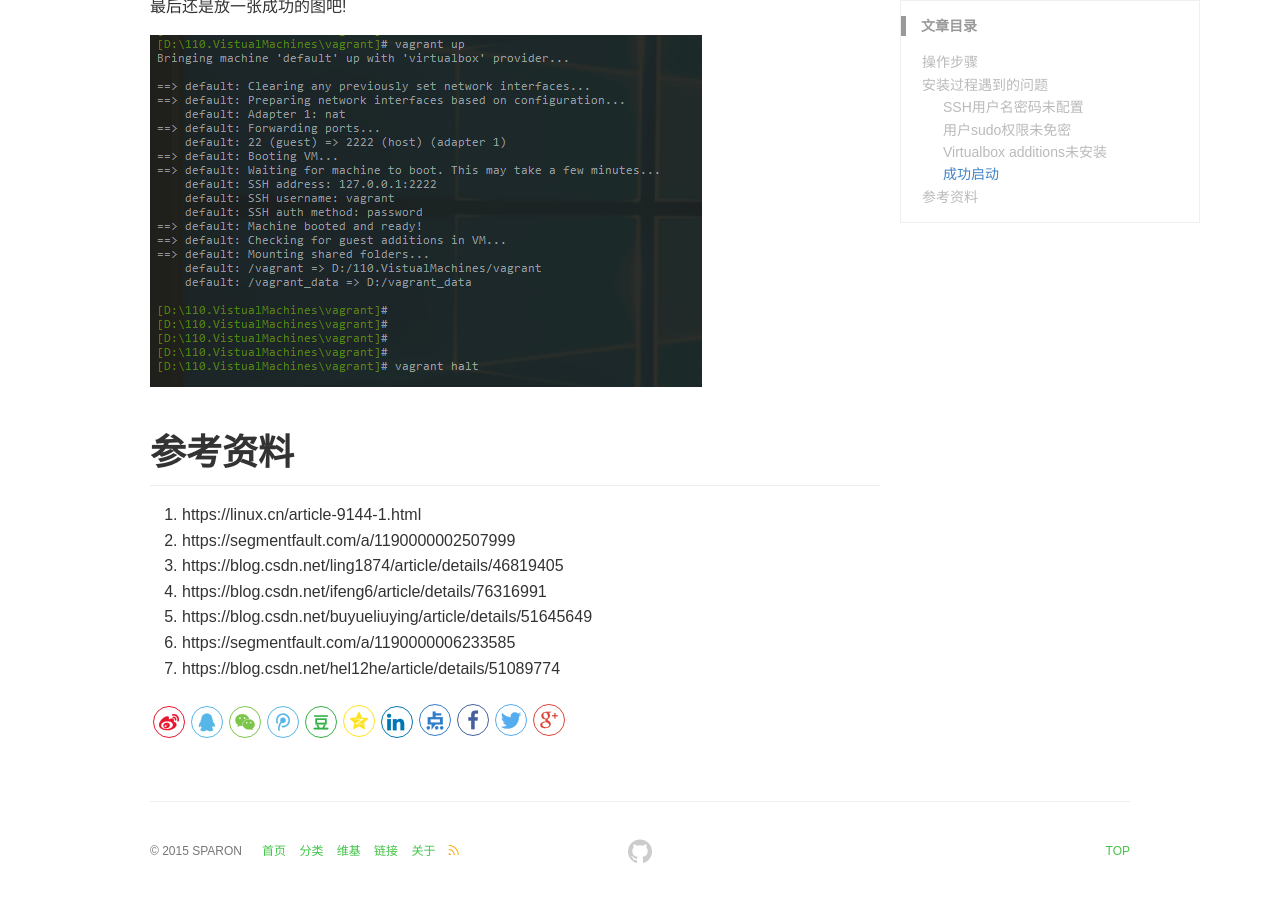
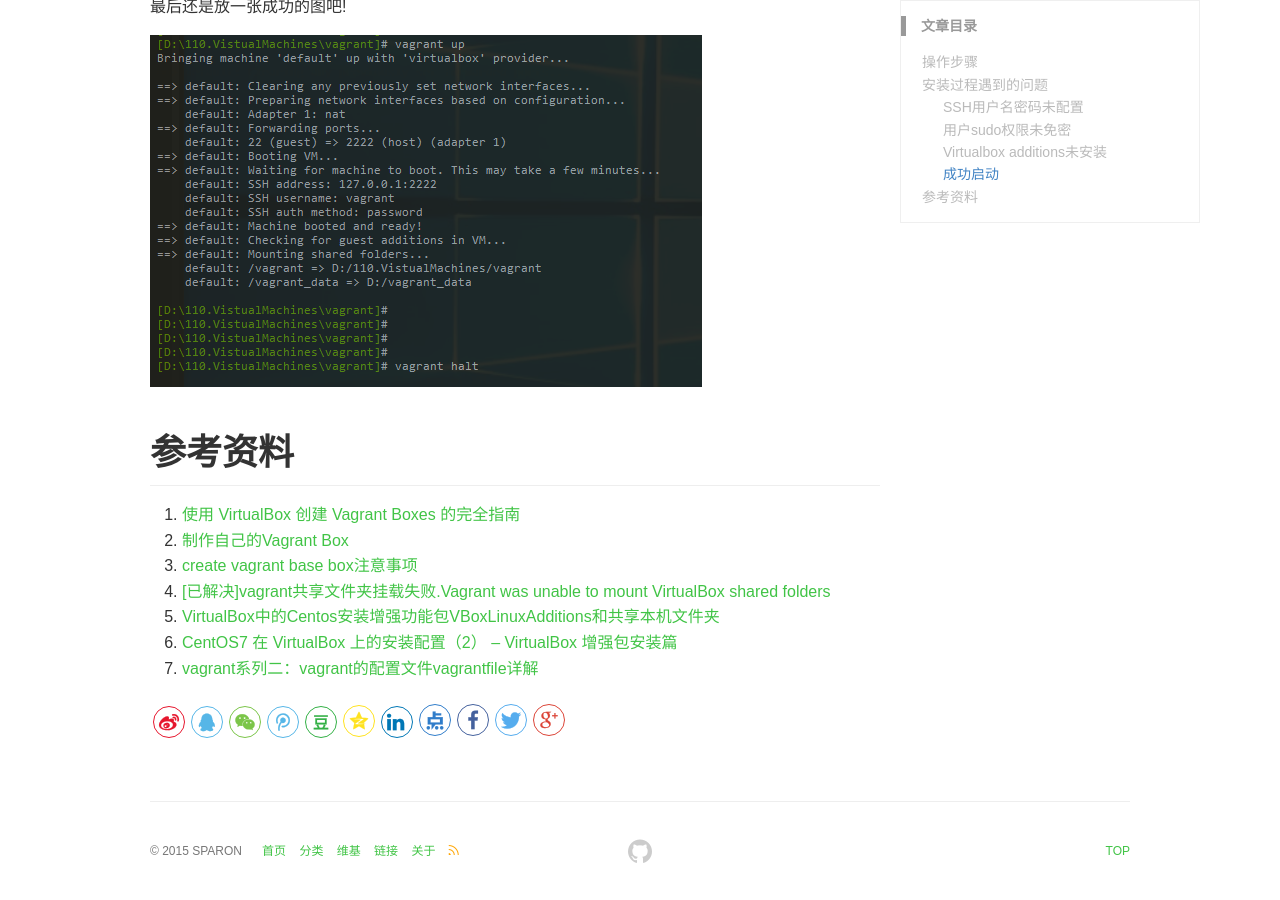
Before and after one commit to SPARON/blog-2016-2, a Jekyll site: the page built from _posts/2018-05-10-手动创建Vagrant虚拟机.md, in a window 1280 px wide and 900 px high, scrolled down 3772 px. Built offline with Jekyll 4.4.1, drawn with Linux system fonts in a browser that asks for light colours; comment, search, counter and statistics services are not loaded.

Commit message:
修正参考资料链接
Signed-off-by: SPARON <zhaokeyong@126.com>

```diff
--- a/_posts/2018-05-10-手动创建Vagrant虚拟机.md
+++ b/_posts/2018-05-10-手动创建Vagrant虚拟机.md
@@ -83,10 +83,10 @@
 
 # 参考资料
 
-1. https://linux.cn/article-9144-1.html
-2. https://segmentfault.com/a/1190000002507999
-3. https://blog.csdn.net/ling1874/article/details/46819405
-4. https://blog.csdn.net/ifeng6/article/details/76316991
-5. https://blog.csdn.net/buyueliuying/article/details/51645649
-6. https://segmentfault.com/a/1190000006233585
-7. https://blog.csdn.net/hel12he/article/details/51089774
+1. [使用 VirtualBox 创建 Vagrant Boxes 的完全指南 ](https://linux.cn/article-9144-1.html)
+2. [制作自己的Vagrant Box](https://segmentfault.com/a/1190000002507999)
+3. [create vagrant base box注意事项](https://blog.csdn.net/ling1874/article/details/46819405)
+4. [[已解决]vagrant共享文件夹挂载失败.Vagrant was unable to mount VirtualBox shared folders](https://blog.csdn.net/ifeng6/article/details/76316991)
+5. [VirtualBox中的Centos安装增强功能包VBoxLinuxAdditions和共享本机文件夹](https://blog.csdn.net/buyueliuying/article/details/51645649)
+6. [CentOS7 在 VirtualBox 上的安装配置（2） -- VirtualBox 增强包安装篇](https://segmentfault.com/a/1190000006233585)
+7. [vagrant系列二：vagrant的配置文件vagrantfile详解](https://blog.csdn.net/hel12he/article/details/51089774)
```
